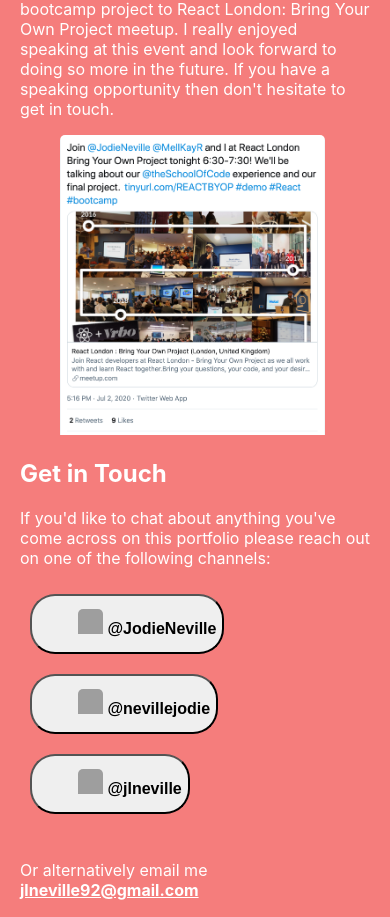
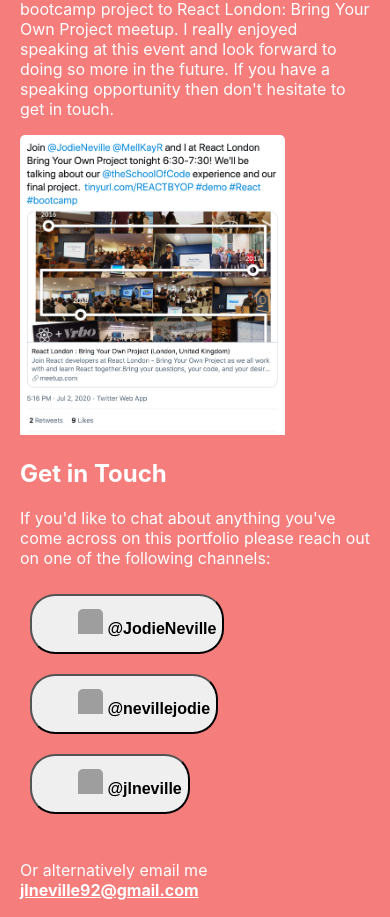
Before and after one commit to nevillejodie/JodieNeville, a React (Create React App) app: page / in a window 390 px wide. Shown: the part 2405-3322 px from the top of the page. Built offline with nearby package versions, Linux system fonts and the light colour scheme; grey boxes are pictures that could not be loaded.

Commit message:
worked on responsive elements

```diff
--- a/src/Components/AboutMe/aboutme.module.css
+++ b/src/Components/AboutMe/aboutme.module.css
@@ -73,6 +73,9 @@ h2 {
     ul {
         margin-left: -30px;
     }
+    .reactldn {
+        margin-left: 0px;
+    }
   }
 
   .prof {
```
